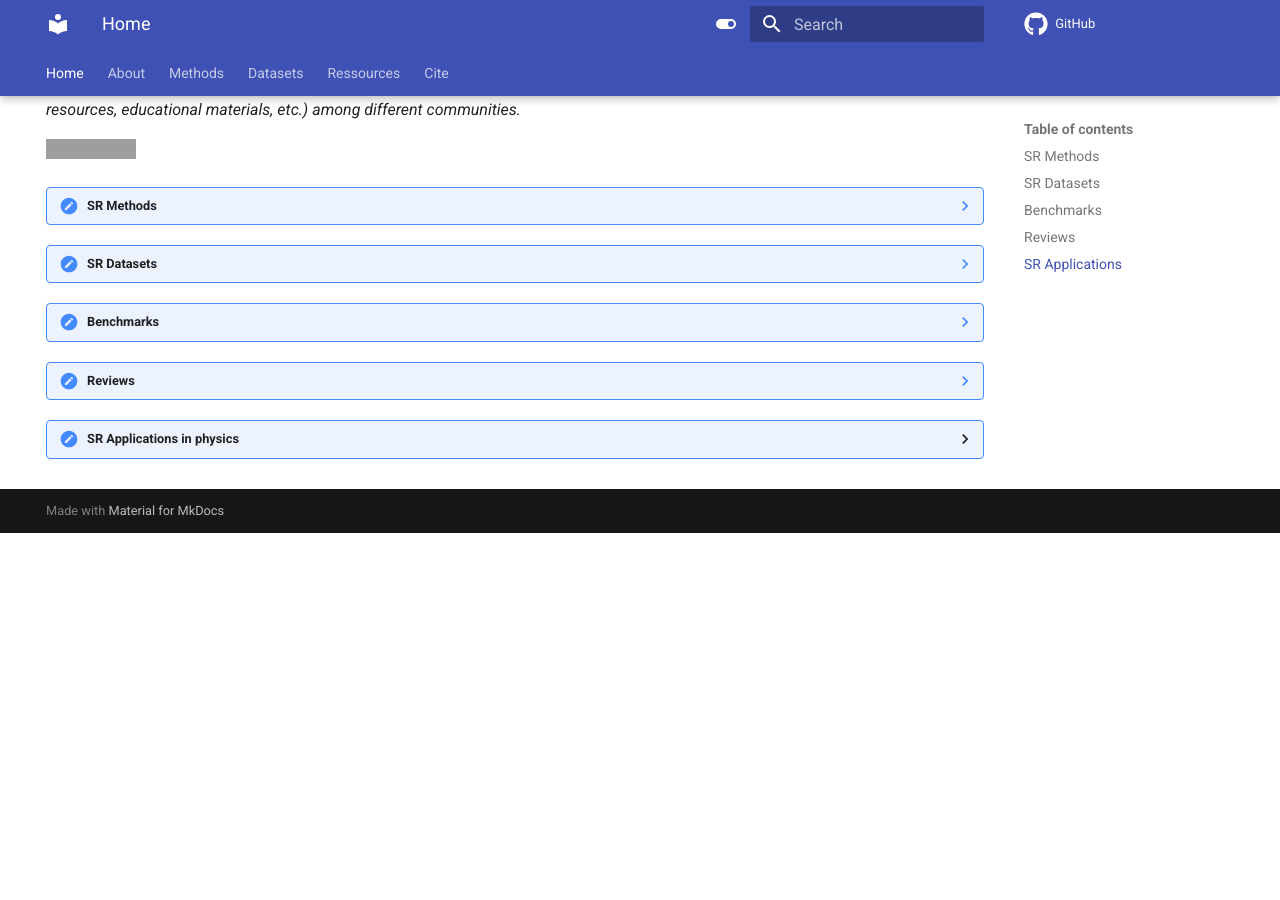
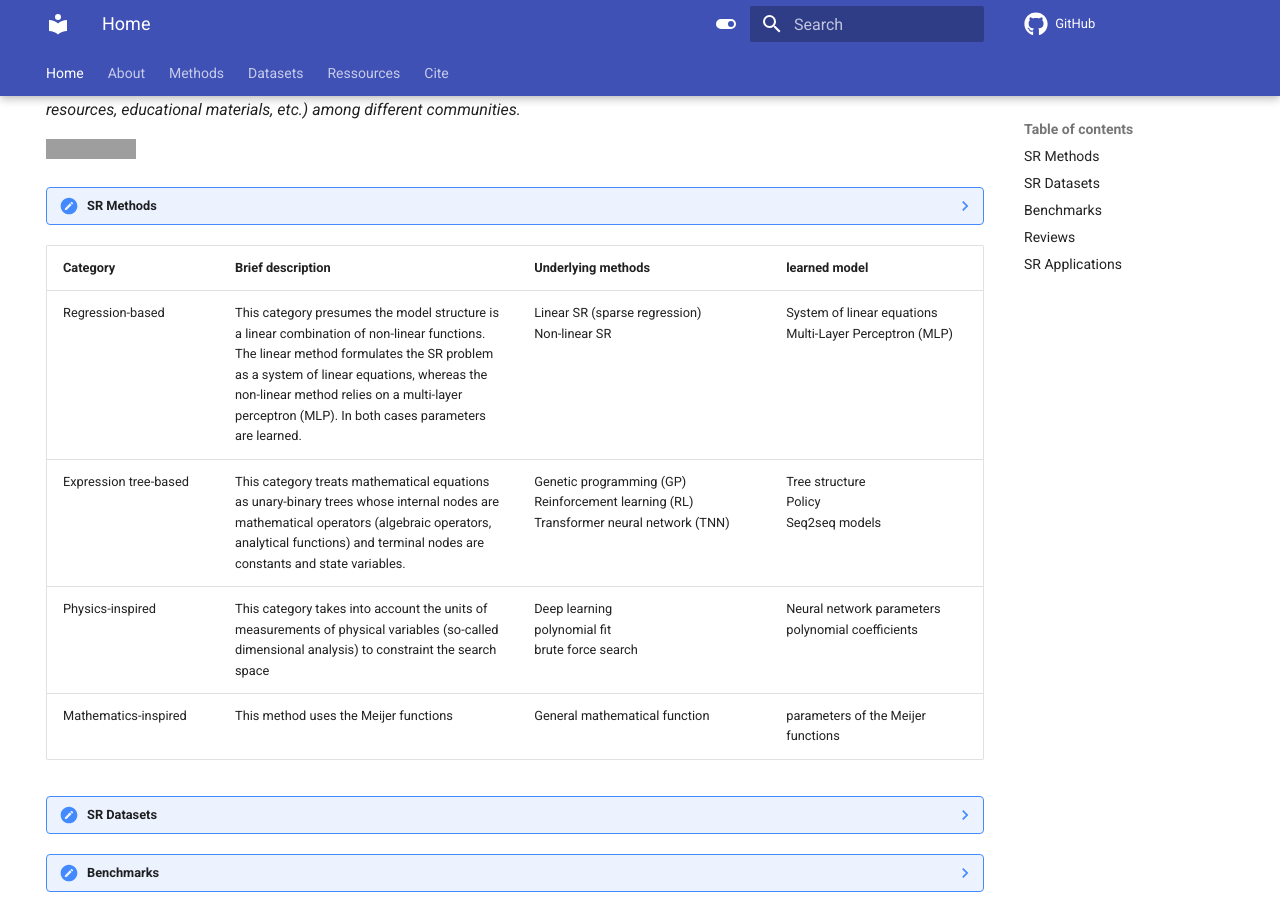
Before and after one commit to nmakke/SR-LivingReview, an MkDocs documentation site: the page built from docs/index.md, in a window 1280 px wide and 900 px high, scrolled down 367 px. Built offline with MkDocs 1.6.1 and Material for MkDocs 9.7.7, drawn with Linux system fonts in a browser that asks for light colours; formulas are drawn with MathJax 3; comment, search, counter and statistics services are not loaded; before the commit the page ends 900 px from its top, so only the background shows below that; grey boxes are pictures that could not be loaded.

Commit message:
Update index.md

```diff
--- a/docs/index.md
+++ b/docs/index.md
@@ -24,13 +24,13 @@ hide:
     ##  SR Methods
     </div>
 
-    <!-- | Category | Description | Methods | learned model |-->
-    | <div style="width:140px">Category</div> | <div style="width:200px">Brief description</div> | <div style="width:220px">Underlying methods</div> | <div style="width:180px">learned model</div> |
-    | ---- | ------- | --- | --- |
-    | Regression-based | This category assumes a predefined model structure. The linear approach formulates the SR problem as a system of linear equations, whereas the non-linear approach relies on a multi-layer perceptron (MLP) to solve it. In both cases parameters are learned. | Linear SR (sparse regression) <br> Non-linear SR | System of linear equations <br> Multi-Layer Perceptron (MLP) |
-    | Expression tree-based | This category treats mathematical equations as unary-binary trees whose internal nodes are mathematical operators (algebraic operators, analytical functions) and terminal nodes are constants and state variables. | Genetic programming (GP) <br> Reinforcement learning (RL) <br> Transformer neural network (TNN) | Tree structure <br> Policy <br> Seq2seq models |
-    | Physics-inspired | This category takes into account the units of measurements of physical variables (so-called dimensional analysis) to constraint the search space | Deep learning <br> polynomial fit <br> brute force search | Neural network parameters <br> polynomial coefficients |
-    | Mathematics-inspired| This method uses the Meijer functions | General mathematical function | parameters of the Meijer functions |
+  <!-- | Category | Description | Methods | learned model |-->
+  | <div style="width:140px">Category</div> | <div style="width:200px">Brief description</div> | <div style="width:220px">Underlying methods</div> | <div style="width:180px">learned model</div> |
+  | ---- | ------- | --- | --- |
+  | Regression-based | This category presumes the model structure is a linear combination of non-linear functions. The linear method formulates the SR problem as a system of linear equations, whereas the non-linear method relies on a multi-layer perceptron (MLP). In both cases parameters are learned. | Linear SR (sparse regression) <br> Non-linear SR | System of linear equations <br> Multi-Layer Perceptron (MLP) |
+  | Expression tree-based | This category treats mathematical equations as unary-binary trees whose internal nodes are mathematical operators (algebraic operators, analytical functions) and terminal nodes are constants and state variables. | Genetic programming (GP) <br> Reinforcement learning (RL) <br> Transformer neural network (TNN) | Tree structure <br> Policy <br> Seq2seq models |
+  | Physics-inspired | This category takes into account the units of measurements of physical variables (so-called dimensional analysis) to constraint the search space | Deep learning <br> polynomial fit <br> brute force search | Neural network parameters <br> polynomial coefficients |
+  | Mathematics-inspired| This method uses the Meijer functions | General mathematical function | parameters of the Meijer functions |
 
 
 ??? note "SR Datasets"
```
